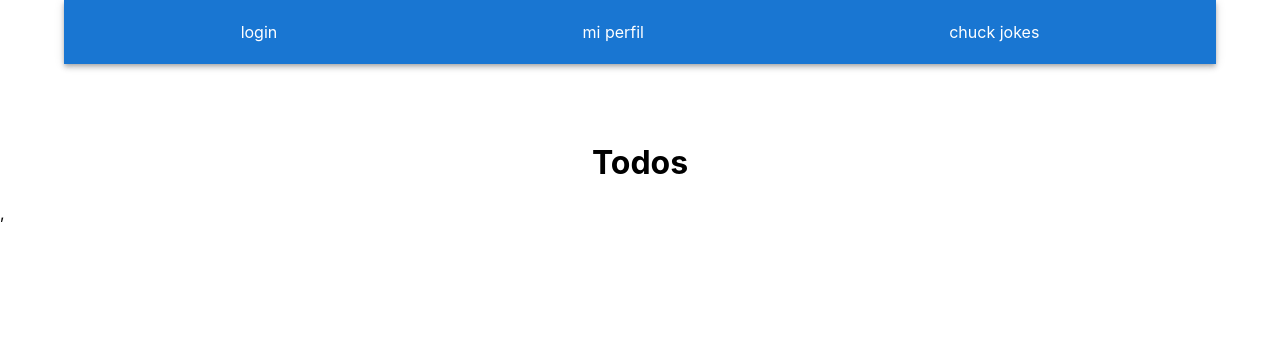
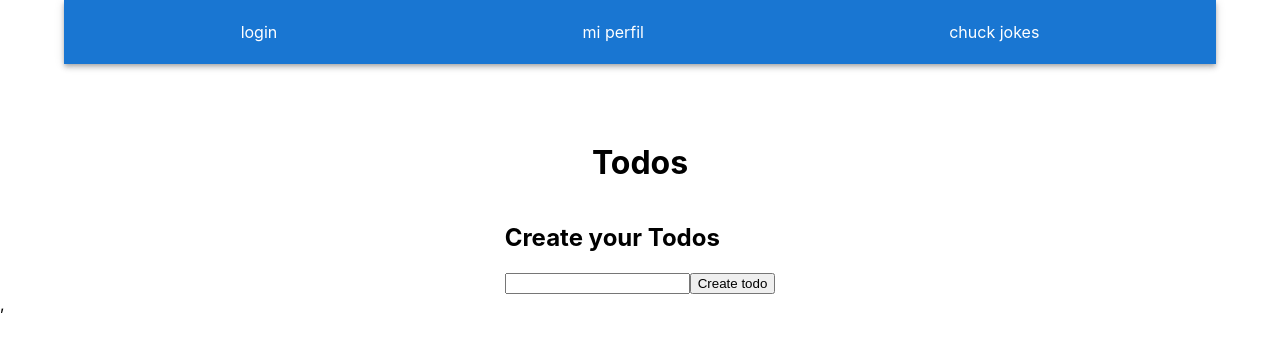
Before and after one commit to LucGarGon/openBootCamp-react-ex7, a React (Create React App) app: page / in a window 1280 px wide. Shown: the top 348 px of the page. Built offline with nearby package versions, Linux system fonts and the light colour scheme.

Commit message:
creación de componente Filter y Todo

```diff
--- a/package.json
+++ b/package.json
@@ -57,6 +57,5 @@
     "eslint-plugin-react": "^7.29.4",
     "eslint-plugin-react-hooks": "^4.4.0",
     "i": "^0.3.7"
-
   }
 }
--- /dev/null
+++ b/src/components/todo-container/forms/TodoForm.jsx
@@ -0,0 +1,22 @@
+import React, { useRef } from 'react';
+
+export default function TodoForm({
+  submit,
+}) {
+  const newText = useRef();
+
+  return (
+    <div>
+      <h2>Create your Todos</h2>
+      <form onSubmit={(e) => {
+        e.preventDefault();
+        submit(newText.current.value);
+        newText.current.value = '';
+      }}
+      >
+        <input type="text" ref={newText} />
+        <button type="submit">Create todo</button>
+      </form>
+    </div>
+  );
+}
--- /dev/null
+++ b/src/components/todo-container/forms/TodoFormContainer.jsx
@@ -0,0 +1,18 @@
+/* eslint-disable no-unused-vars */
+import { connect } from 'react-redux';
+import { addTodo } from '../../../store/actions/action';
+import TodoForm from './TodoForm';
+
+const mapStateToProps = (state) => ({
+
+});
+
+const mapDispatchToProps = (dispatch) => {
+  return {
+    submit: (text) => {
+      dispatch(addTodo(text));
+    },
+  };
+};
+
+export default connect(mapStateToProps, mapDispatchToProps)(TodoForm);
--- a/src/pages/home/homepage.jsx
+++ b/src/pages/home/homepage.jsx
@@ -7,6 +7,7 @@ import HomepageRouter from './homepage-router';
 import './homePageStyles.css';
 import { styleContainer, styleTool, styleBar } from './homepage.styles';
 import TodoContainer from '../../components/todo-container/todo-container';
+import TodoFormContainer from '../../components/todo-container/forms/TodoFormContainer';
 
 export default function Homepage() {
   return (
@@ -19,6 +20,7 @@ export default function Homepage() {
         </Toolbar>
       </AppBar>
       <TodoContainer />
+      <TodoFormContainer />
       <HomepageRouter />
     </Container>
 
```
Also changed, not shown: src/components/filter/filter-options.jsx (added, +17 -0 lines), src/components/filter/filter.jsx (added, +20 -0 lines), .eslintrc.json, src/store/actions/asyncActions.js (added), 1 other file (tests, documents, lock files or other folders).
